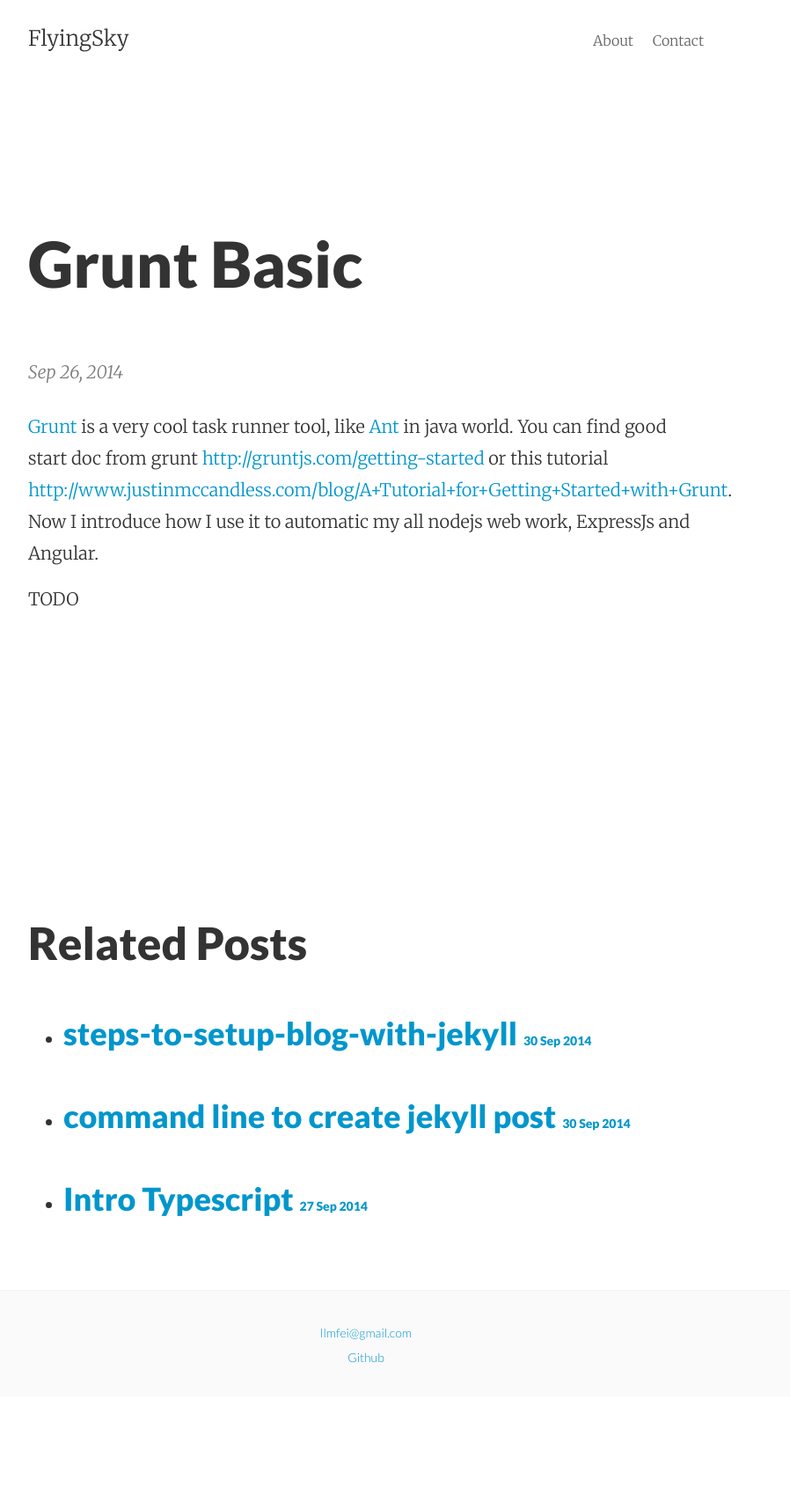
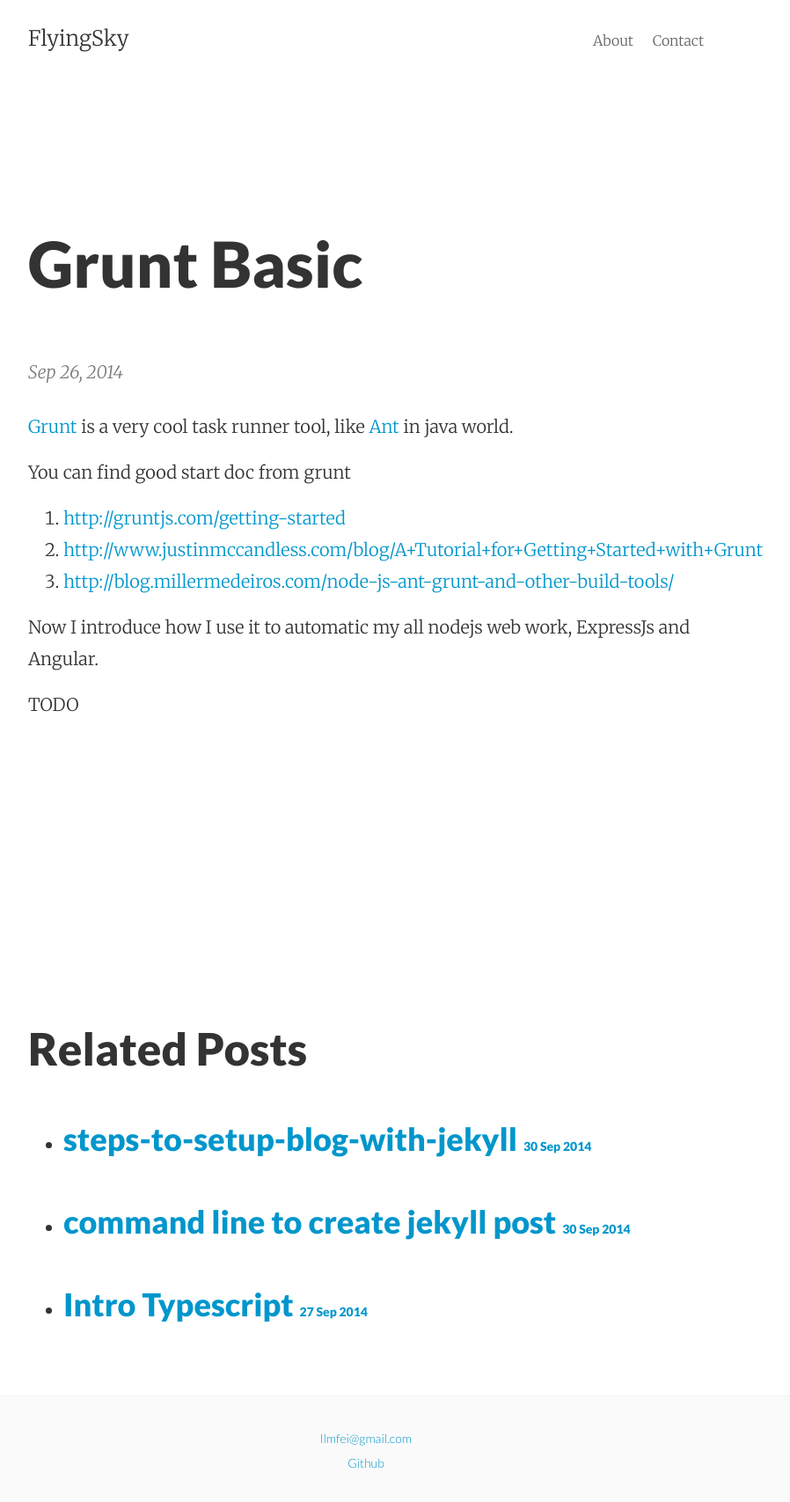
Before and after one commit to flyingsky/flyingsky.github.io, a Jekyll site: the page built from _posts/2014-09-26-grunt-basic.md, in a window 1280 px wide. Shown: the whole page at 88% size, without its empty margins (224-1122 px from the left). Built offline with Jekyll 4.4.1, drawn with Linux system fonts in a browser that asks for light colours; before the commit the page ends 1587 px from its top, so only the background shows below that.

Commit message:
update grunt blog

```diff
--- a/_posts/2014-09-26-grunt-basic.md
+++ b/_posts/2014-09-26-grunt-basic.md
@@ -3,6 +3,14 @@ layout: post
 categories: grunt nodejs
 ---
 
-[Grunt](http://gruntjs.com/) is a very cool task runner tool, like [Ant](http://ant.apache.org/) in java world. You can find good start doc from grunt <http://gruntjs.com/getting-started> or this tutorial <http://www.justinmccandless.com/blog/A+Tutorial+for+Getting+Started+with+Grunt>. Now I introduce how I use it to automatic my all nodejs web work, ExpressJs and Angular.
+[Grunt](http://gruntjs.com/) is a very cool task runner tool, like [Ant](http://ant.apache.org/) in java world.
+
+You can find good start doc from grunt
+
+1. <http://gruntjs.com/getting-started>
+2. <http://www.justinmccandless.com/blog/A+Tutorial+for+Getting+Started+with+Grunt>
+3. <http://blog.millermedeiros.com/node-js-ant-grunt-and-other-build-tools/>
+
+Now I introduce how I use it to automatic my all nodejs web work, ExpressJs and Angular.
 
 TODO
```
